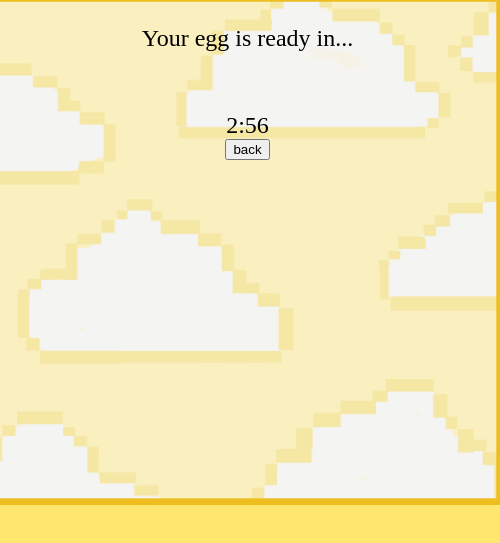
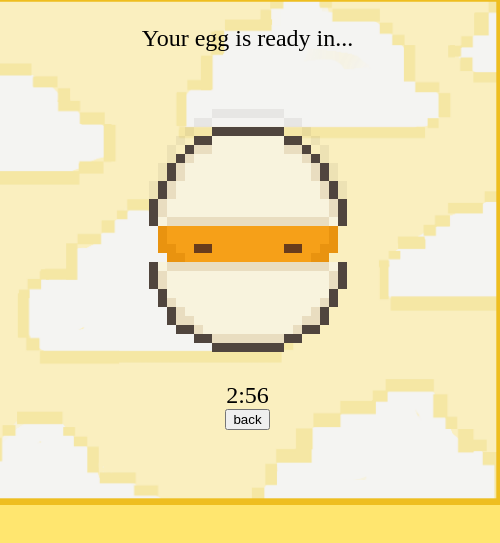
Before and after one commit to veronikasgariboldi/egg-timer, an Electron app: page src/eggs/softboiled.html in a window 500 px wide. Shown: the part 179-722 px from the top of the page. Drawn offline with Linux system fonts and the light colour scheme.

Commit message:
animation of timer

```diff
--- a/src/eggs/eggs.css
+++ b/src/eggs/eggs.css
@@ -129,3 +129,39 @@ main .timer-container p{
 .shrink-icon:hover{
     transform: scale(1.1);
 }
+
+/* animation */
+
+.animation-container {
+    width: 198px; /* Adjust to your preferred size */
+    height: 270px; /* Adjust to your preferred size */
+    overflow: hidden;
+    position: relative;
+  }
+
+.image {
+    position: absolute;
+    width: 100%;
+    height: 100%;
+    opacity: 0;
+    z-index: 0;
+    image-rendering: pixelated;
+}
+
+/* /* Define the animation */
+@keyframes imageCycle {
+    0% { opacity: 1; z-index: 1; }   /* Image fully visible */
+    16.66% { opacity: 1; z-index: 1; }  /* Stay visible */
+    16.67% { opacity: 0; z-index: 0; }  /* Instantly hide */
+    100% { opacity: 0; z-index: 0; }  /* Stay hidden */
+  }
+
+  /* Forward sequence */
+  .image:nth-child(1) { animation: imageCycle 6s infinite; animation-delay: 0s; }
+  .image:nth-child(2) { animation: imageCycle 6s infinite; animation-delay: 1s; }
+  .image:nth-child(3) { animation: imageCycle 6s infinite; animation-delay: 2s; }
+  .image:nth-child(4) { animation: imageCycle 6s infinite; animation-delay: 3s; }
+
+  /* Reverse sequence */
+  .image.reverse:nth-child(5) { animation: imageCycle 6s infinite; animation-delay: 4s; }
+  .image.reverse:nth-child(6) { animation: imageCycle 6s infinite; animation-delay: 5s; }
--- a/src/eggs/softboiled.html
+++ b/src/eggs/softboiled.html
@@ -21,6 +21,16 @@
       <main>
         <div class="timer-container">
             <p>Your egg is ready in...<p>
+              <div class="animation-container">
+                <img src="../../Images/closed-egg.png" alt="closed egg" class="image">
+                <img src="../../Images/open-egg1.png" alt="Open Egg 1" class="image">
+                <img src="../../Images/open-egg2.png" alt="Open Egg 2" class="image">
+                <img src="../../Images/open-egg3.png" alt="Open Egg 3" class="image">
+
+                <img src="../../Images/open-egg2.png" alt="Open Egg 2 reverse" class="image reverse">
+                <img src="../../Images/open-egg1.png" alt="Open Egg 1 reverse" class="image reverse">
+
+              </div>
             <p><span id="timer">3:00</span></p>
             <script>
                 const eggTime = 3 * 60; // 3 minutes
```
Also changed, not shown: src/index.js (+7 -6 lines), Images/closed-egg.png, 2 other files.
